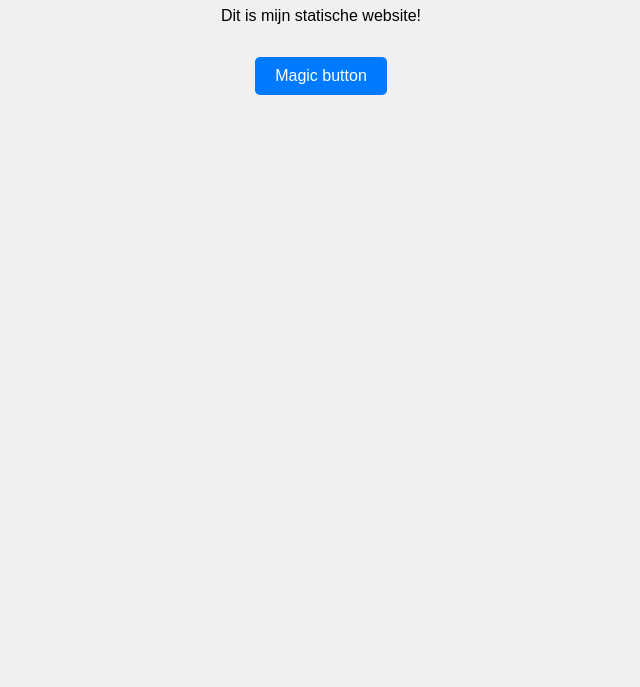
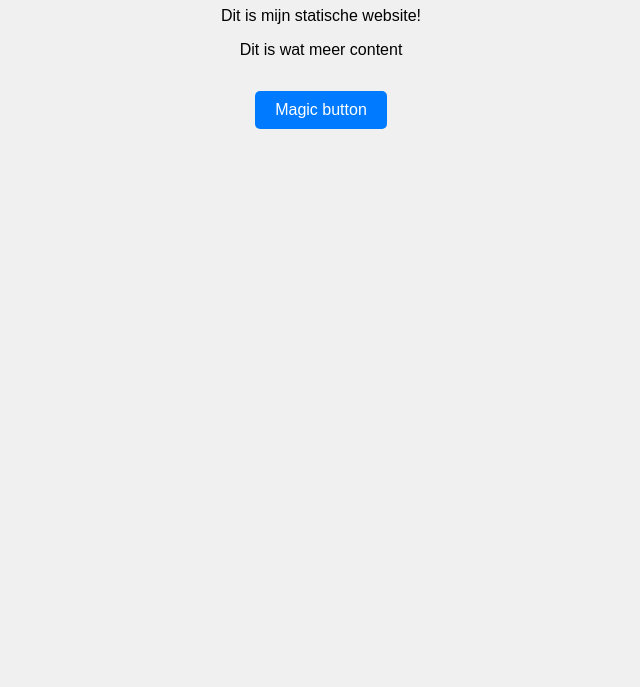
Before and after one commit to jellev00/it-lab-ci-cd, a plain HTML site: page index.html in a window 1280 px wide. Shown: the part 113-800 px from the top of the page, without its empty margins (319-959 px from the left). Drawn offline with Linux system fonts and the light colour scheme.

Commit message:
✨ Added changes

```diff
--- a/index.html
+++ b/index.html
@@ -3,13 +3,14 @@
   <head>
     <meta charset="UTF-8" />
     <meta name="viewport" content="width=device-width, initial-scale=1.0" />
-  <title>Template website CI/CD</title>
+    <title>Supercoole website</title>
     <link rel="stylesheet" href="style.css" />
   </head>
   <body>
     <header>
       <h1>STATISCHE WEBSITE</h1>
       <p>Dit is mijn statische website!</p>
+      <p>Dit is wat meer content</p>
     </header>
     <main>
       <button onclick="magicButton()">Magic button</button>
```
Lines whose indentation alone changed are shown as unchanged.
